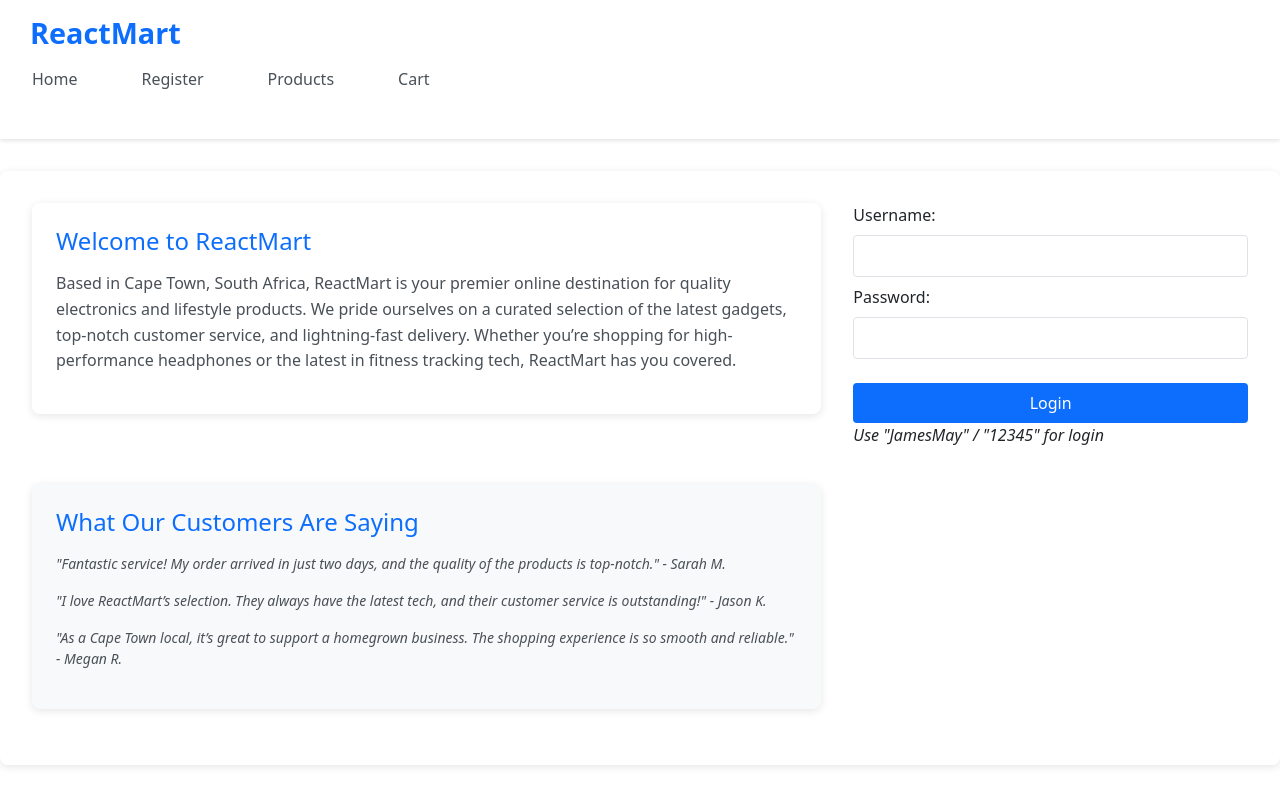
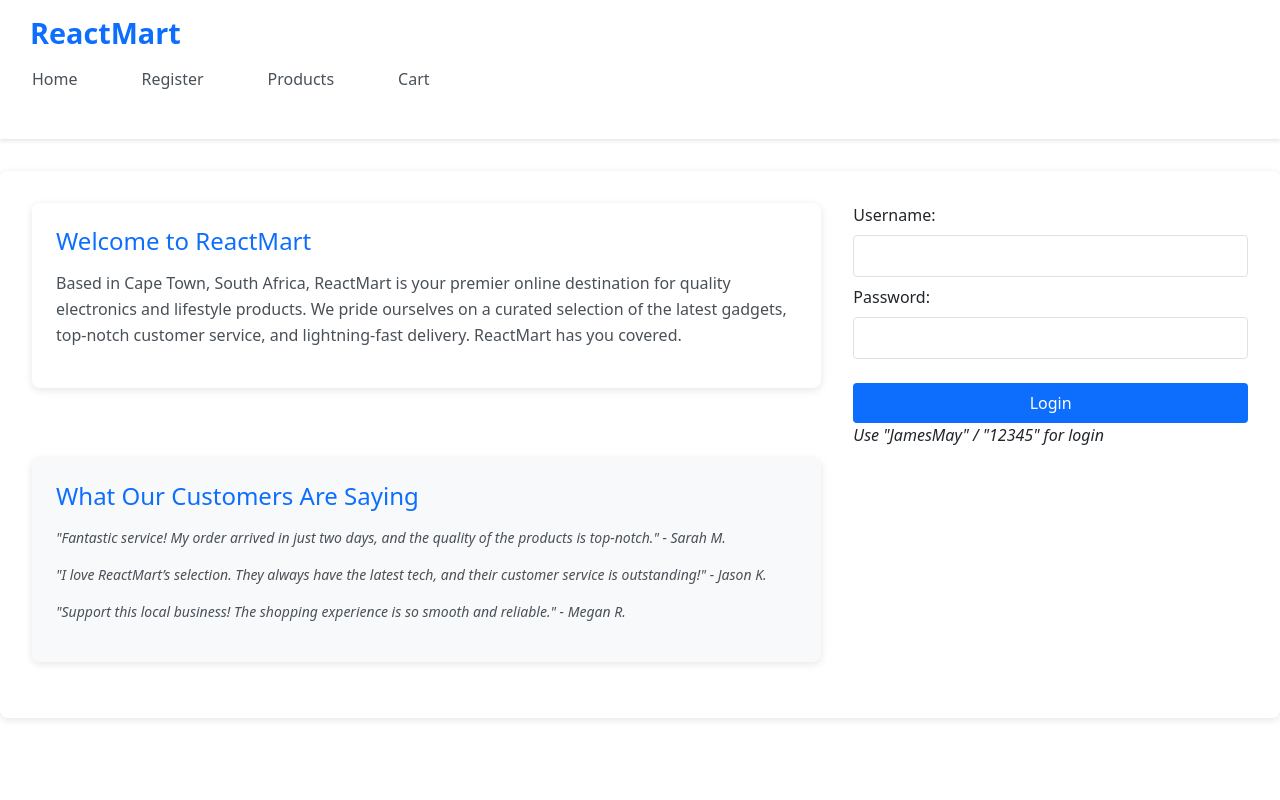
Before and after one commit to RealDan1/react-mart, a React (Create React App) app: page / in a window 1280 px wide. Built offline with nearby package versions, Linux system fonts and the light colour scheme.

Commit message:
feat: add readme modification

```diff
--- a/src/components/Home.jsx
+++ b/src/components/Home.jsx
@@ -22,8 +22,7 @@ function Home() {
                     <p>
                         Based in Cape Town, South Africa, ReactMart is your premier online destination for quality
                         electronics and lifestyle products. We pride ourselves on a curated selection of the latest
-                        gadgets, top-notch customer service, and lightning-fast delivery. Whether you’re shopping for
-                        high-performance headphones or the latest in fitness tracking tech, ReactMart has you covered.
+                        gadgets, top-notch customer service, and lightning-fast delivery. ReactMart has you covered.
                     </p>
                 </section>
 
@@ -49,23 +48,21 @@ function Home() {
                     </div>
                     <div className="review">
                         <p>
-                            <i>
-                                "As a Cape Town local, it’s great to support a homegrown business. The shopping
-                                experience is so smooth and reliable."
-                            </i>{' '}
-                            - Megan R.
+                            <i>"Support this local business! The shopping experience is so smooth and reliable."</i> -
+                            Megan R.
                         </p>
                     </div>
                 </section>
             </div>
 
-            {/* login container on the right */}
+            {/* login container on the right - only displayed if logged in*/}
             {isLoggedIn ? (
                 <div className="welcome-paragraph">
-                    <h1>Welcome {currentUser.username}</h1> {/* display welcome message when logged in */}
+                    <h1>Welcome {currentUser.username}</h1>
                 </div>
             ) : (
                 <div className="login-container">
+                    {/* else show login if not logged in */}
                     <label htmlFor="login-input-username">Username:</label> {/* input for user username */}
                     <input
                         id="login-input-username"
@@ -73,7 +70,7 @@ function Home() {
                         value={userInputUsername}
                         onChange={(e) => setUserInputUsername(e.target.value)} // update state with entered username
                     />
-                    <label htmlFor="login-input-password">Password:</label> {/* input for password */}
+                    <label htmlFor="login-input-password">Password:</label>
                     <input
                         id="login-input-password"
                         type="password"
```
Also changed, not shown: 1 other file (tests, documents, lock files or other folders).
